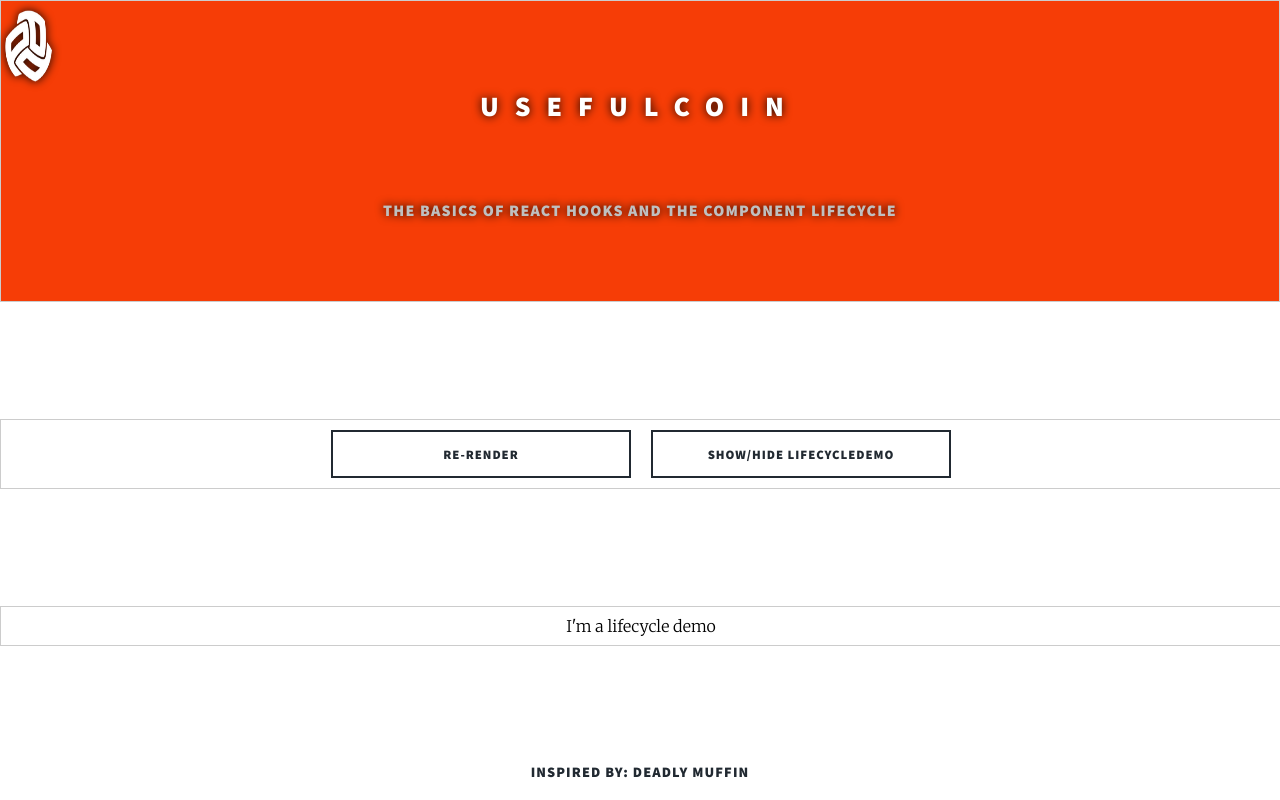
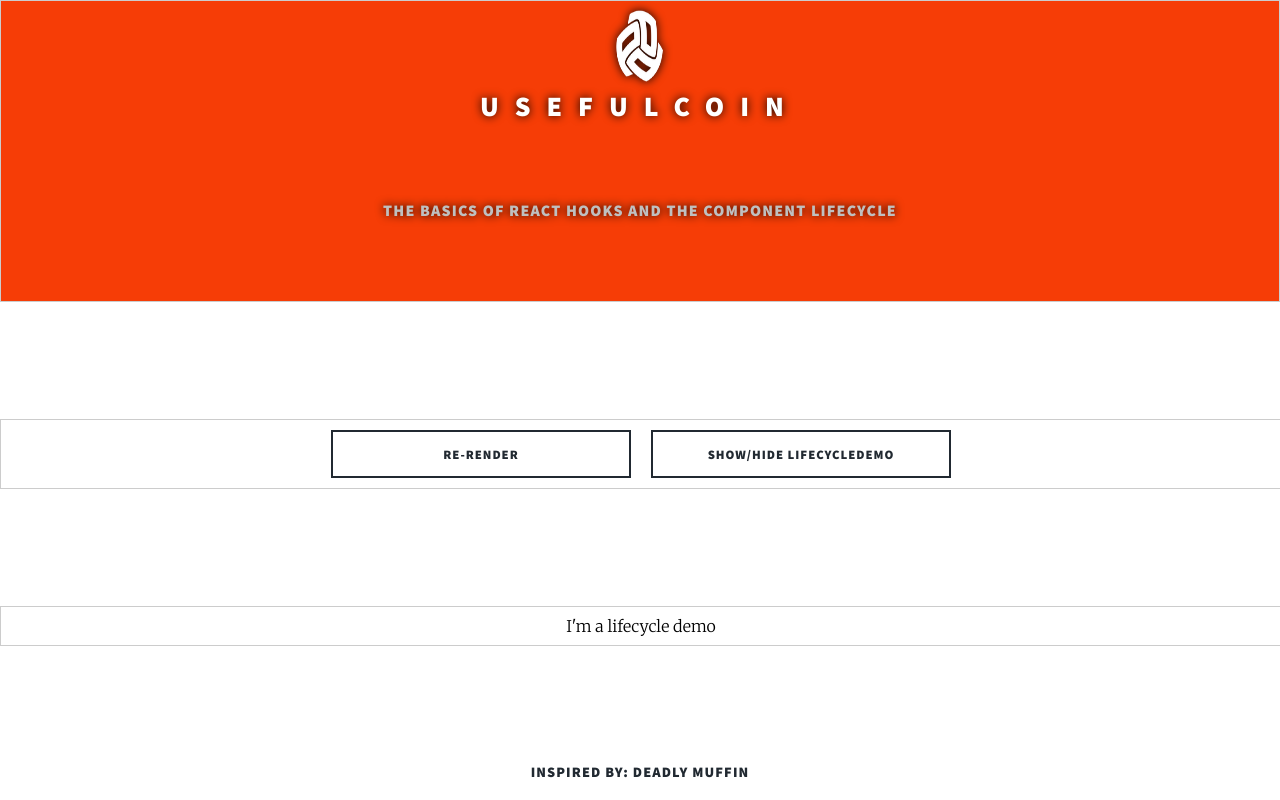
Before and after one commit to munair/react-hooks-basics, a React app: page / in a window 1280 px wide. Built offline with nearby package versions, Linux system fonts and the light colour scheme.

Commit message:
fix height... margin auto?

```diff
--- a/src/index.css
+++ b/src/index.css
@@ -44,6 +44,8 @@ body {
 .heading img {
 	flex: 1;
 	width:56px;
+	height:56px;
+	margin: auto;
 }
 .heading h2 {
 	flex: 1;
```
